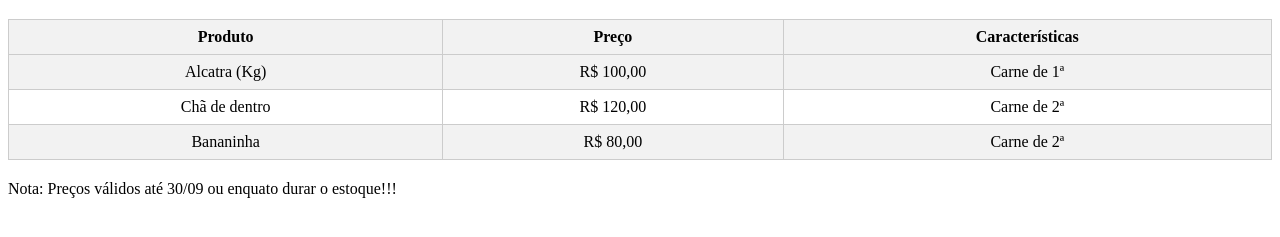
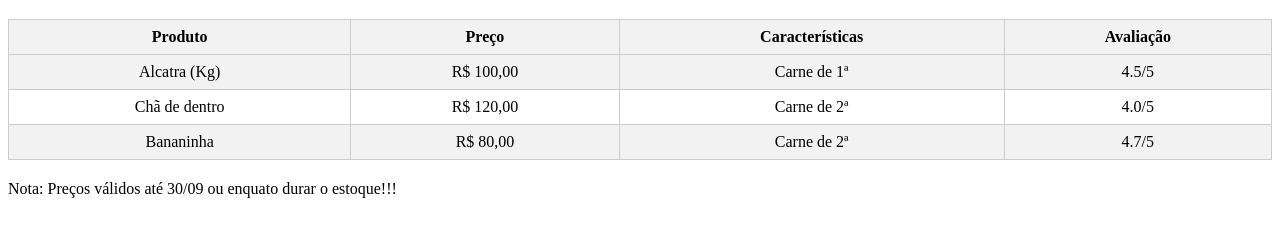
Before and after one commit to Naeldy/Cooding, a plain HTML site: page index.html in a window 1280 px wide. Shown: the part 61-298 px from the top of the page. Drawn offline with Linux system fonts and the light colour scheme.

Commit message:
Versão 1.3

```diff
--- a/index.html
+++ b/index.html
@@ -33,21 +33,25 @@
             <th>Produto</th>
             <th>Preço</th>
             <th>Características</th>
+            <th>Avaliação</th>
         </tr>
         <tr>
             <td>Alcatra (Kg)</td>
             <td>R$ 100,00</td>
             <td>Carne de 1ª</td>
+            <td>4.5/5</td>
         </tr>
         <tr>
             <td>Chã de dentro</td>
             <td>R$ 120,00</td>
             <td>Carne de 2ª</td>
+            <td>4.0/5</td>
         </tr>
         <tr>
             <td>Bananinha</td>
             <td>R$ 80,00</td>
             <td>Carne de 2ª</td>
+            <td>4.7/5</td>
         </tr>
     </table>
 
```
